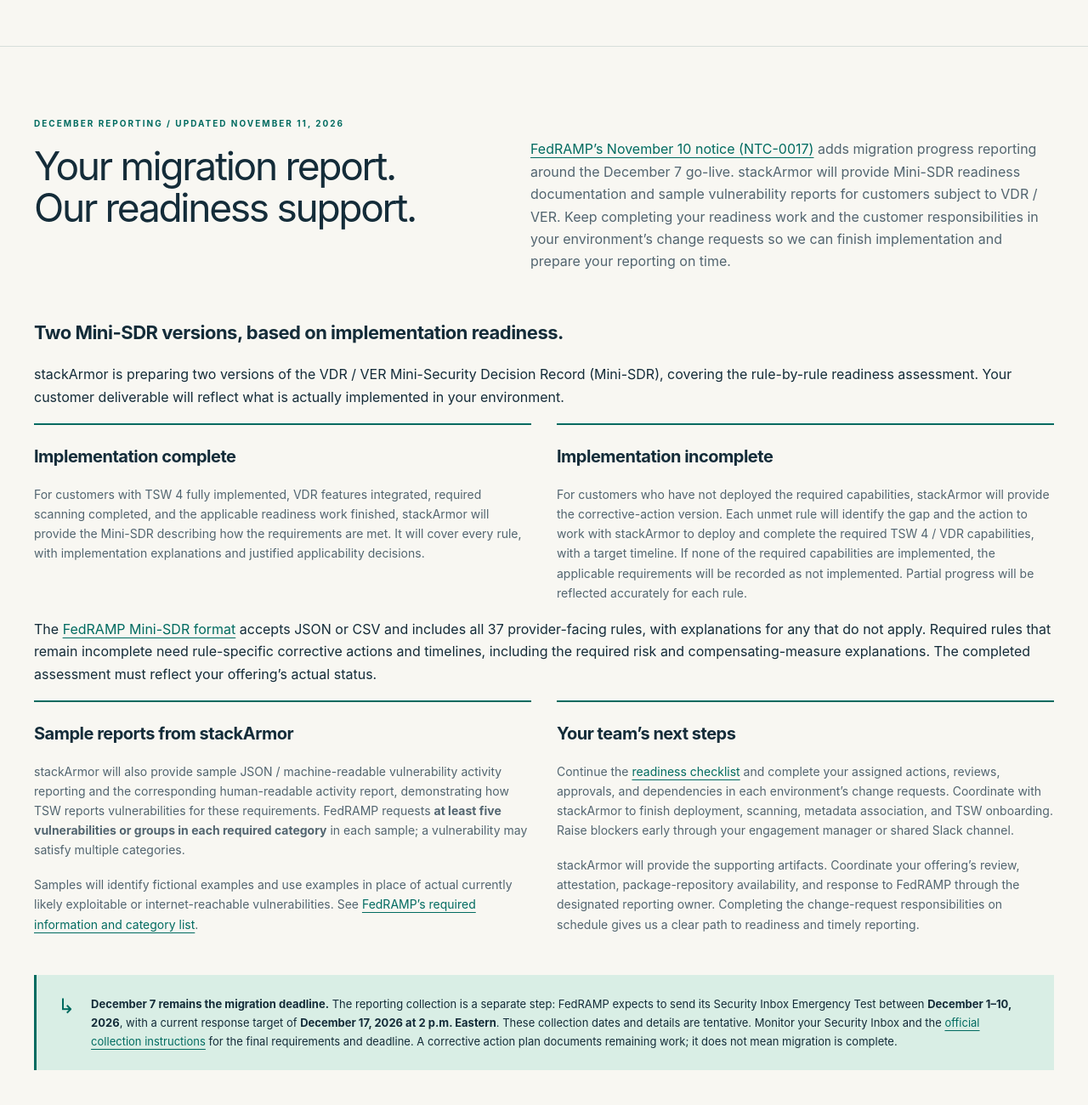
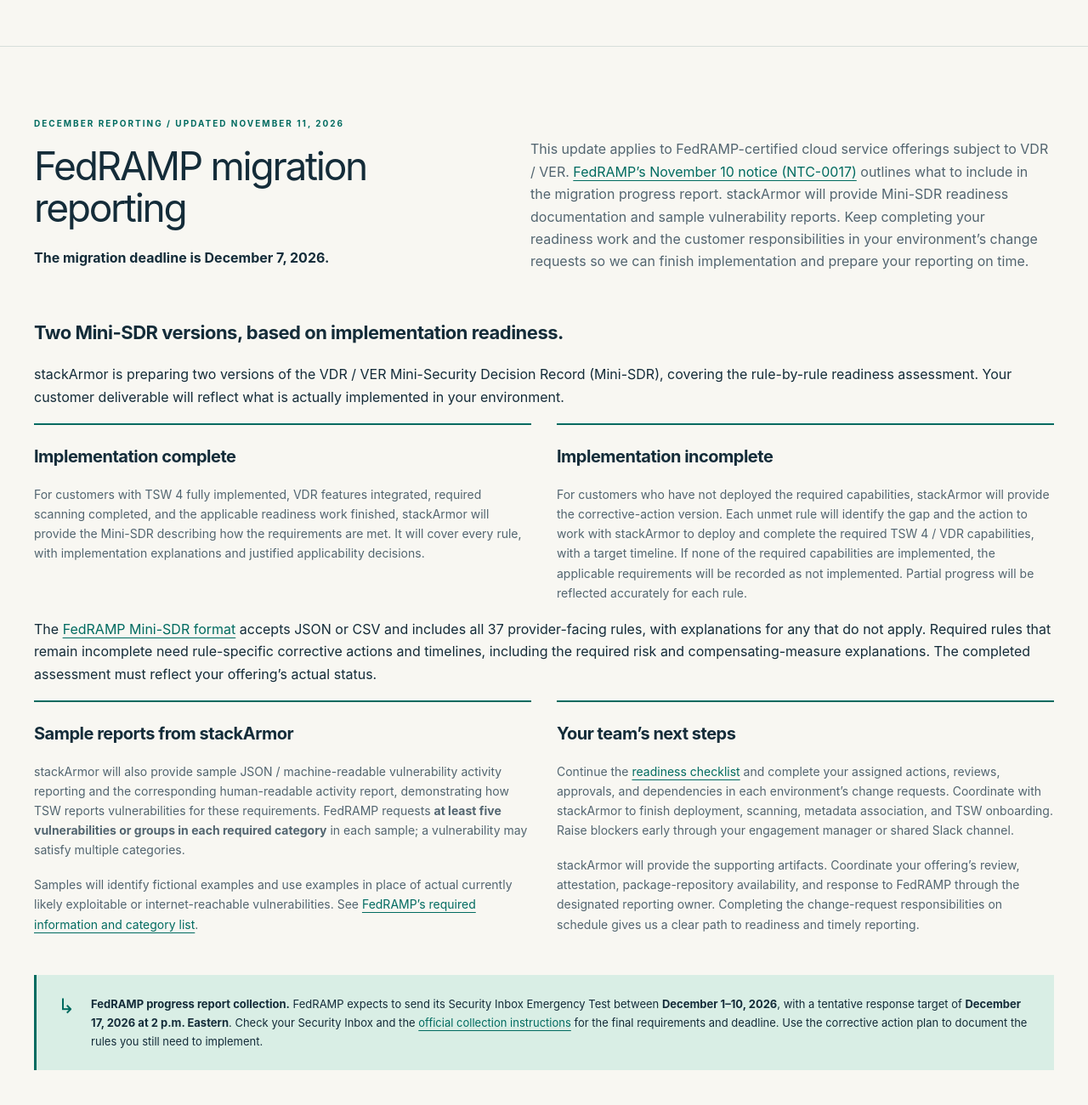
Before and after one commit to stackArmor/vdr-customer-guidance, a plain HTML site: page index.html in a window 1280 px wide. Shown: the part 2120-3420 px from the top of the page at 85% size. Drawn offline with Linux system fonts and the light colour scheme.

Commit message:
Clarify FedRAMP migration reporting scope and deadline

```diff
--- a/index.html
+++ b/index.html
@@ -85,7 +85,16 @@
 
     <section class="section" id="migration-reporting" aria-labelledby="migration-reporting-title">
       <div class="wrap">
-        <div class="section-heading"><div><p class="kicker">December reporting / Updated November 11, 2026</p><h2 id="migration-reporting-title">Your migration report.<br>Our readiness support.</h2></div><div class="intro"><p><a href="https://www.fedramp.gov/notices/0017/">FedRAMP’s November 10 notice (NTC-0017)</a> adds migration progress reporting around the December 7 go-live. stackArmor will provide Mini-SDR readiness documentation and sample vulnerability reports for customers subject to VDR / VER. Keep completing your readiness work and the customer responsibilities in your environment’s change requests so we can finish implementation and prepare your reporting on time.</p></div></div>
+        <div class="section-heading">
+          <div>
+            <p class="kicker">December reporting / Updated November 11, 2026</p>
+            <h2 id="migration-reporting-title">FedRAMP migration reporting</h2>
+            <p><strong>The migration deadline is December 7, 2026.</strong></p>
+          </div>
+          <div class="intro">
+            <p>This update applies to FedRAMP-certified cloud service offerings subject to VDR / VER. <a href="https://www.fedramp.gov/notices/0017/">FedRAMP’s November 10 notice (NTC-0017)</a> outlines what to include in the migration progress report. stackArmor will provide Mini-SDR readiness documentation and sample vulnerability reports. Keep completing your readiness work and the customer responsibilities in your environment’s change requests so we can finish implementation and prepare your reporting on time.</p>
+          </div>
+        </div>
         <h3>Two Mini-SDR versions, based on implementation readiness.</h3>
         <p>stackArmor is preparing two versions of the VDR / VER Mini-Security Decision Record (Mini-SDR), covering the rule-by-rule readiness assessment. Your customer deliverable will reflect what is actually implemented in your environment.</p>
         <div class="two-paths">
@@ -97,7 +106,7 @@
           <div class="path"><h3>Sample reports from stackArmor</h3><p>stackArmor will also provide sample JSON / machine-readable vulnerability activity reporting and the corresponding human-readable activity report, demonstrating how TSW reports vulnerabilities for these requirements. FedRAMP requests <strong>at least five vulnerabilities or groups in each required category</strong> in each sample; a vulnerability may satisfy multiple categories.</p><p>Samples will identify fictional examples and use examples in place of actual currently likely exploitable or internet-reachable vulnerabilities. See <a href="https://www.fedramp.gov/vdr-migration/report/">FedRAMP’s required information and category list</a>.</p></div>
           <div class="path"><h3>Your team’s next steps</h3><p>Continue the <a href="#get-started">readiness checklist</a> and complete your assigned actions, reviews, approvals, and dependencies in each environment’s change requests. Coordinate with stackArmor to finish deployment, scanning, metadata association, and TSW onboarding. Raise blockers early through your engagement manager or shared Slack channel.</p><p>stackArmor will provide the supporting artifacts. Coordinate your offering’s review, attestation, package-repository availability, and response to FedRAMP through the designated reporting owner. Completing the change-request responsibilities on schedule gives us a clear path to readiness and timely reporting.</p></div>
         </div>
-        <div class="notice"><span class="icon" aria-hidden="true">↳</span><p><strong>December 7 remains the migration deadline.</strong> The reporting collection is a separate step: FedRAMP expects to send its Security Inbox Emergency Test between <strong>December 1–10, 2026</strong>, with a current response target of <strong>December 17, 2026 at 2 p.m. Eastern</strong>. These collection dates and details are tentative. Monitor your Security Inbox and the <a href="https://www.fedramp.gov/vdr-migration/emergency-test/">official collection instructions</a> for the final requirements and deadline. A corrective action plan documents remaining work; it does not mean migration is complete.</p></div>
+        <div class="notice"><span class="icon" aria-hidden="true">↳</span><p><strong>FedRAMP progress report collection.</strong> FedRAMP expects to send its Security Inbox Emergency Test between <strong>December 1–10, 2026</strong>, with a tentative response target of <strong>December 17, 2026 at 2 p.m. Eastern</strong>. Check your Security Inbox and the <a href="https://www.fedramp.gov/vdr-migration/emergency-test/">official collection instructions</a> for the final requirements and deadline. Use the corrective action plan to document the rules you still need to implement.</p></div>
       </div>
     </section>
 
```
